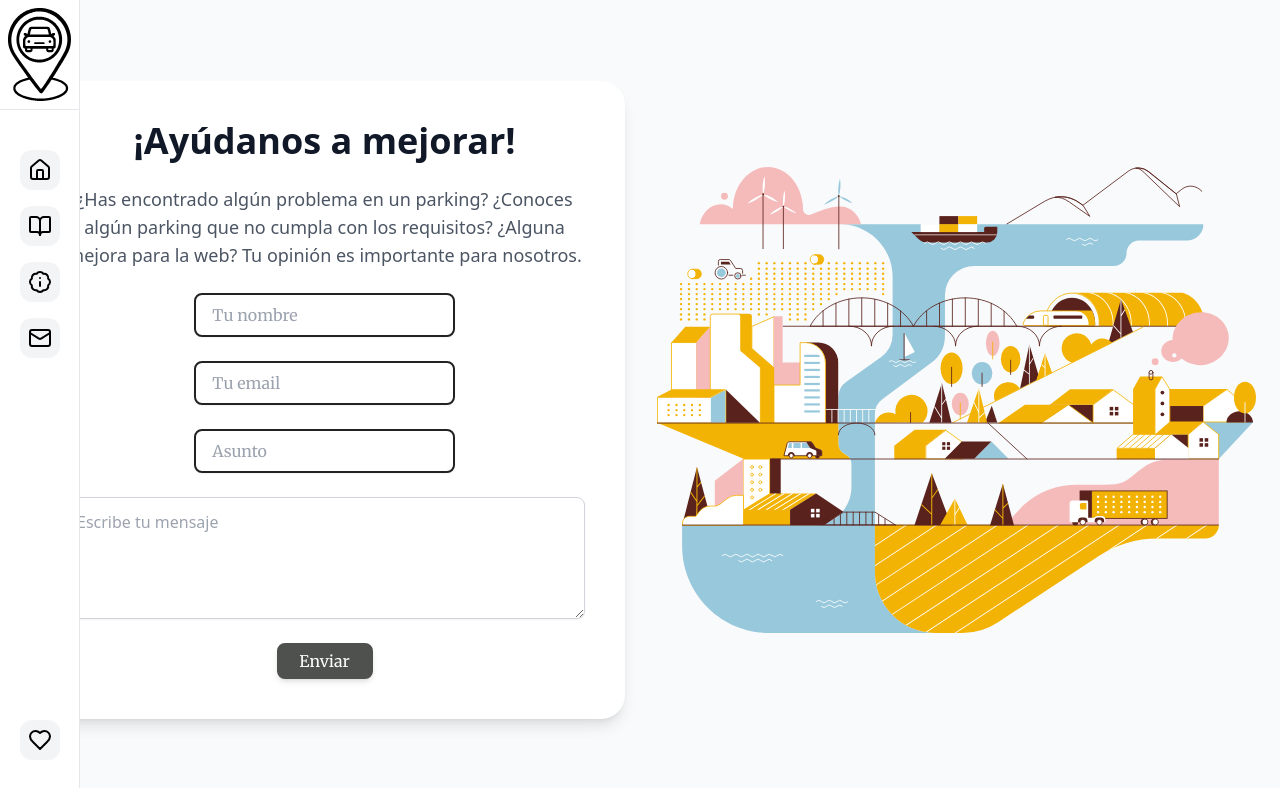
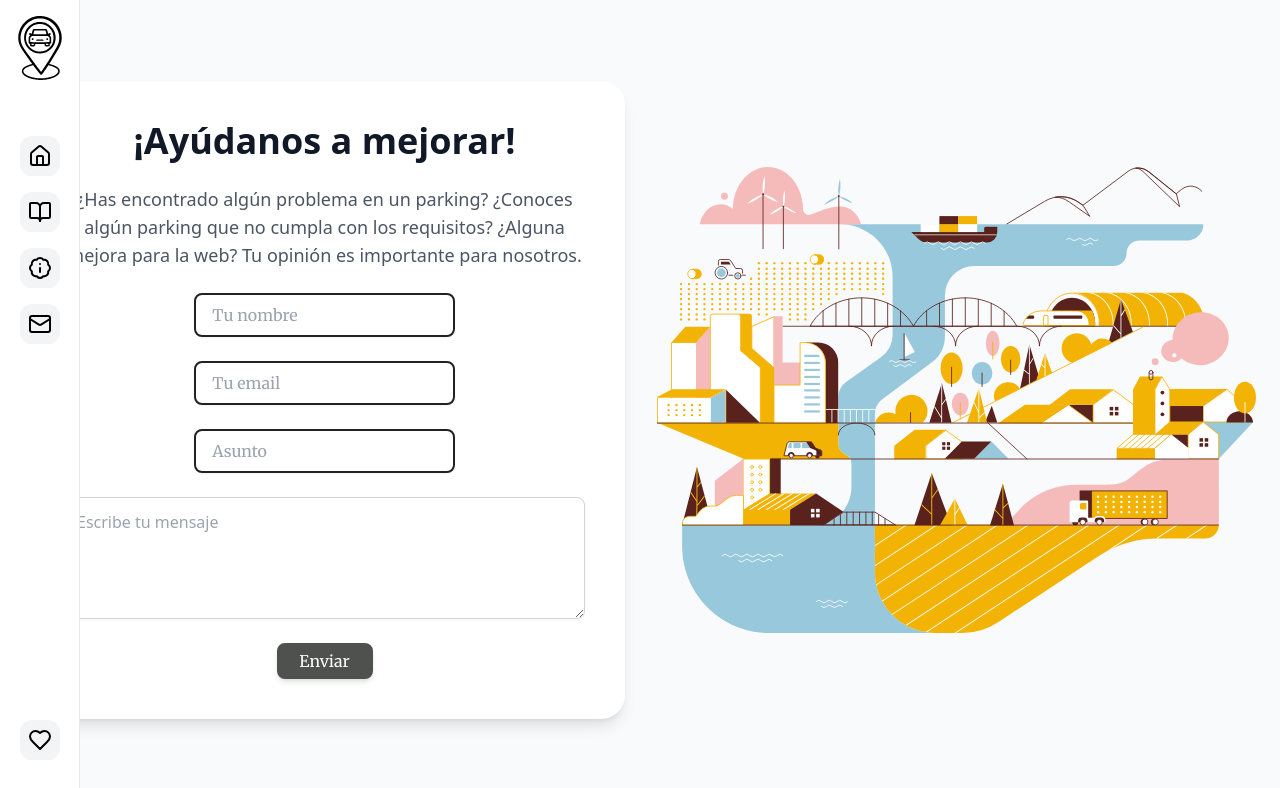
Before and after one commit to SergioGarciaF/FindMyPark, a React (Vite) app in the folder front-end/: page /contact in a window 1280 px wide. Shown: the top 788 px of the page. Built offline with nearby package versions, Linux system fonts and the light colour scheme; no server answers; what @midudev/tailwind-animations would draw is missing.

Commit message:
update 11-10-2024

```diff
--- a/front-end/index.html
+++ b/front-end/index.html
@@ -1,13 +1,28 @@
 <!doctype html>
 <html lang="en">
+
 <head>
   <meta charset="UTF-8" />
   <link rel="icon" type="image/svg+xml" href="../front-end/public/logoPng.png" />
   <meta name="viewport" content="width=device-width, initial-scale=1.0" />
   <title>FindMyPark</title>
+  <!-- Google tag (gtag.js) -->
+  <script async src="https://www.googletagmanager.com/gtag/js?id=G-BGV1HZBSCV"></script>
+  <script>
+    window.dataLayer = window.dataLayer || [];
+
+    function gtag() {
+      dataLayer.push(arguments);
+    }
+    gtag('js', new Date());
+
+    gtag('config', 'G-BGV1HZBSCV');
+  </script>
 </head>
+
 <body>
   <div id="root"></div>
   <script type="module" src="/src/main.jsx"></script>
 </body>
+
 </html>
--- a/front-end/src/components/NavBar.jsx
+++ b/front-end/src/components/NavBar.jsx
@@ -9,9 +9,14 @@ const Navbar = () => {
   return (
 
     <aside className="fixed z-50 flex flex-col items-center w-20 h-screen bg-white border-r border-gray-200">
-      <div className="flex h-[4 rem] w-full items-center justify-center border-b border-gray-200 p-2">
-        <img src={Logo} />
-      </div>
+        {/* Logo */}
+      <Link to="/">
+        <img
+          src={Logo}
+          alt="Logo FindMyPark"
+          className="w-16 h-16 mt-4 mb-4" // Ajusta el tamaño del logo
+        />
+      </Link>
       <nav className="flex flex-col flex-1 pt-10 gap-y-4">
         <Link to='/' className="relative p-2 text-blue-600 bg-gray-100 group rounded-xl hover:bg-gray-50">
           <svg className="w-6 h-6 stroke-current" width="24" height="24" viewBox="0 0 24 24" fill="none" xmlns="http://www.w3.org/2000/svg">
--- a/front-end/src/components/SecondaryMobileNavBar/SecondaryMobileNavbar.jsx
+++ b/front-end/src/components/SecondaryMobileNavBar/SecondaryMobileNavbar.jsx
@@ -1,7 +1,7 @@
 import { useState } from 'react';
 import { Link } from 'react-router-dom';
 import { motion } from 'framer-motion';
-
+import Logo from '../../assets/logo.svg'
 
 const SecondaryMobileNavbar = () => {
   const [isOpen, setIsOpen] = useState(false);
@@ -16,10 +16,13 @@ const SecondaryMobileNavbar = () => {
 
   return (
     <nav className="md:hidden text-secondary bg-background font-head">
-      <div className="min-w-full px-4 mx-auto sm:px-6 lg:px-12 lg:py-2">
-        <div className="flex items-center justify-between h-16 p-4 ">
-          <p className='font-head text-bold'>LOGO</p>
-          {/* Boton del menu movil */}
+      <div className="min-w-full px-4 mx-auto mb-4 sm:px-6 lg:px-12 lg:py-2">
+        <div className="flex items-center justify-between h-16 p-4">
+          {/* Logo alineado a la izquierda */}
+          <Link to="/" className="flex items-center">
+            <img src={Logo} className="w-16 h-16 mt-4" alt="Logo" />
+          </Link >
+          {/* Botón del menú móvil */}
           <button
             onClick={toggleMenu}
             className="md:hidden text-buttonText hover:text-buttonText focus:outline-none"
@@ -54,7 +57,7 @@ const SecondaryMobileNavbar = () => {
           </button>
         </div>
 
-        {/* Drpdown del menu movil */}
+        {/* Dropdown del menú móvil */}
         <motion.div
           className={`w-full md:hidden ${isOpen ? 'block' : 'hidden'}`}
           initial={{ height: 0, opacity: 0 }}
@@ -69,10 +72,10 @@ const SecondaryMobileNavbar = () => {
               <li><Link to="/contact" onClick={closeMenu}>Contacto</Link></li>
             </ul>
           </nav>
-
         </motion.div>
       </div>
     </nav>
   );
 };
-export default SecondaryMobileNavbar
+
+export default SecondaryMobileNavbar;
```
Lines whose indentation alone changed are shown as unchanged.
